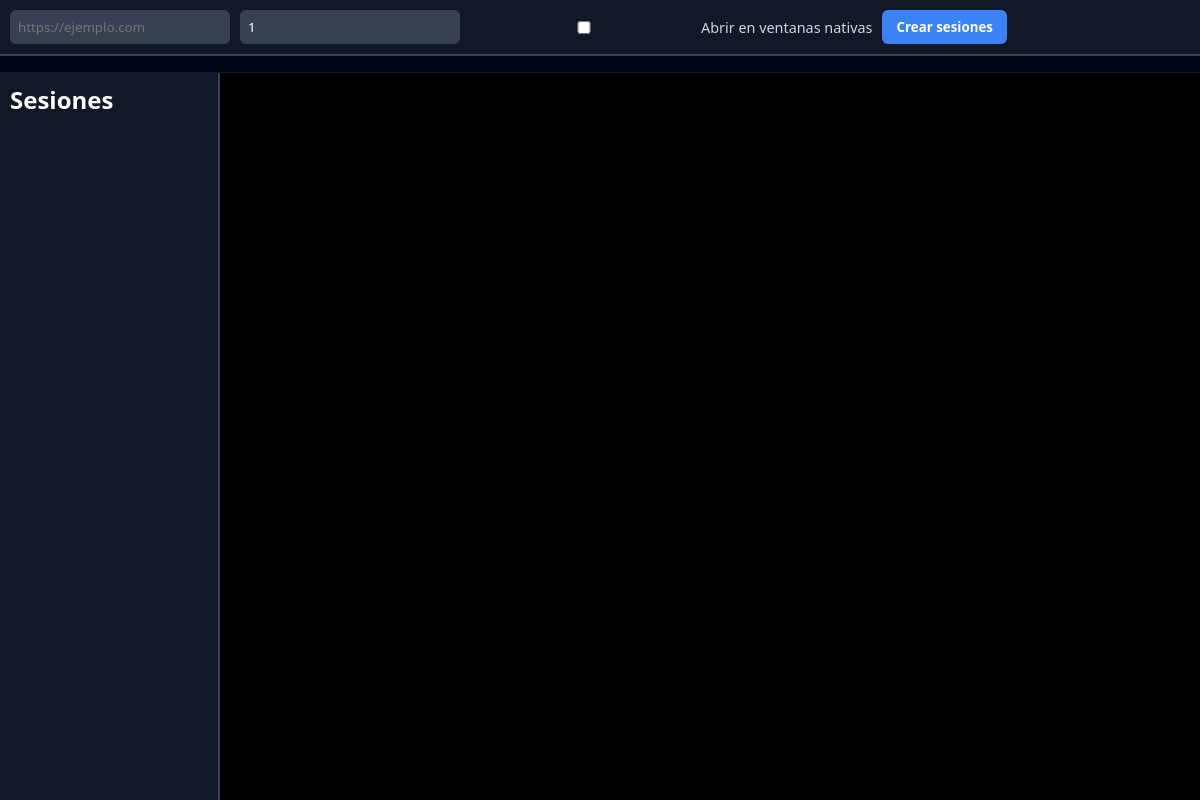
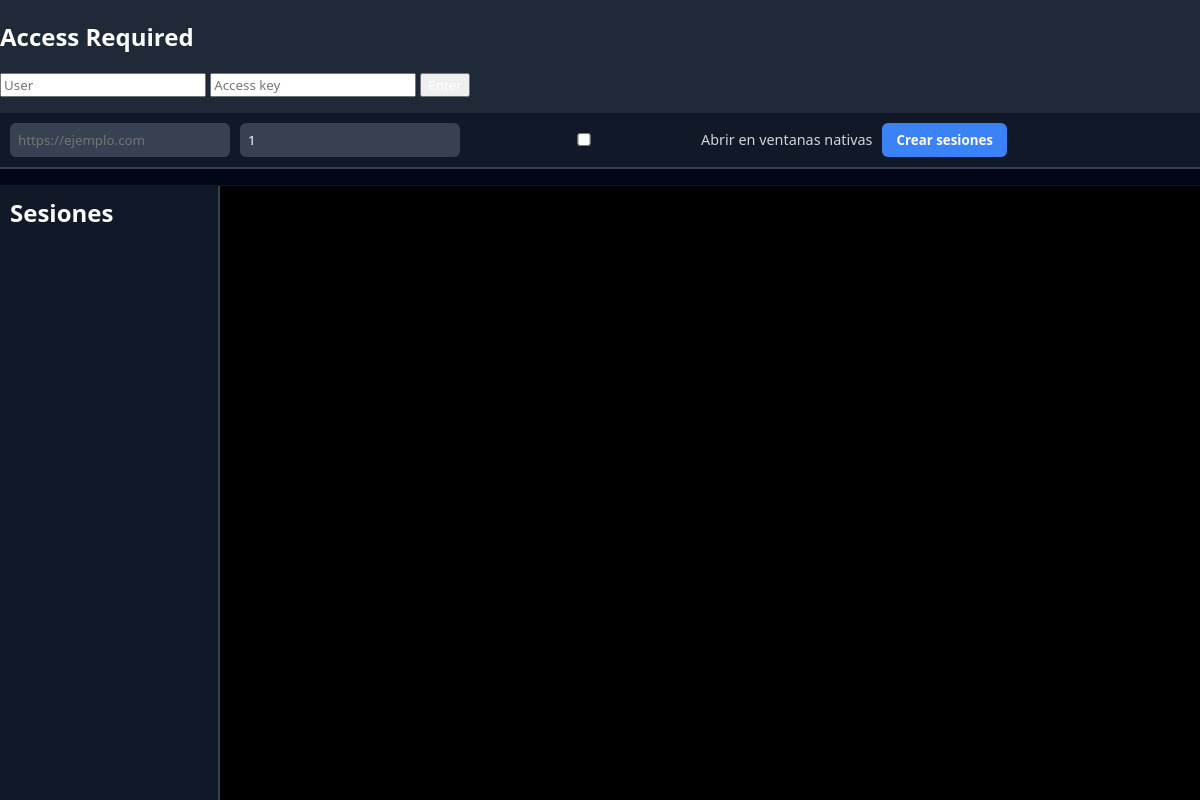
Before and after one commit to oscaredu1226/multi-session-launcher, an Electron app: page src/index.html in a window 1200 px wide. Drawn offline with Linux system fonts and the light colour scheme.

Commit message:
feat(ui): add login view structure to the main HTML file

```diff
--- a/src/index.html
+++ b/src/index.html
@@ -6,6 +6,18 @@
     <link rel="stylesheet" href="style.css"/>
 </head>
 <body>
+
+<div id="login-overlay">
+    <div id="login-box">
+        <h2>Access Required</h2>
+        <input id="login-user" placeholder="User" type="text">
+        <input id="login-key" placeholder="Access key" type="password">
+        <button id="login-btn">Enter</button>
+        <p id="login-error"></p>
+    </div>
+</div>
+
+
 <div id="top-bar">
     <input id="input-url" type="text" placeholder="https://ejemplo.com"/>
     <input id="input-count" type="number" min="1" value="1"/>
@@ -33,6 +45,4 @@
 
 <script src="renderer.js"></script>
 </body>
-
-
 </html>
```
